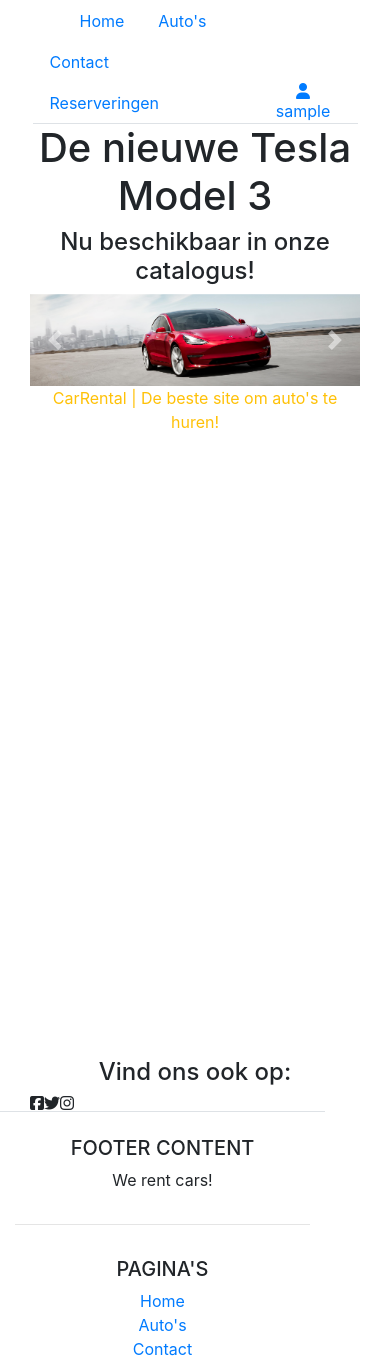
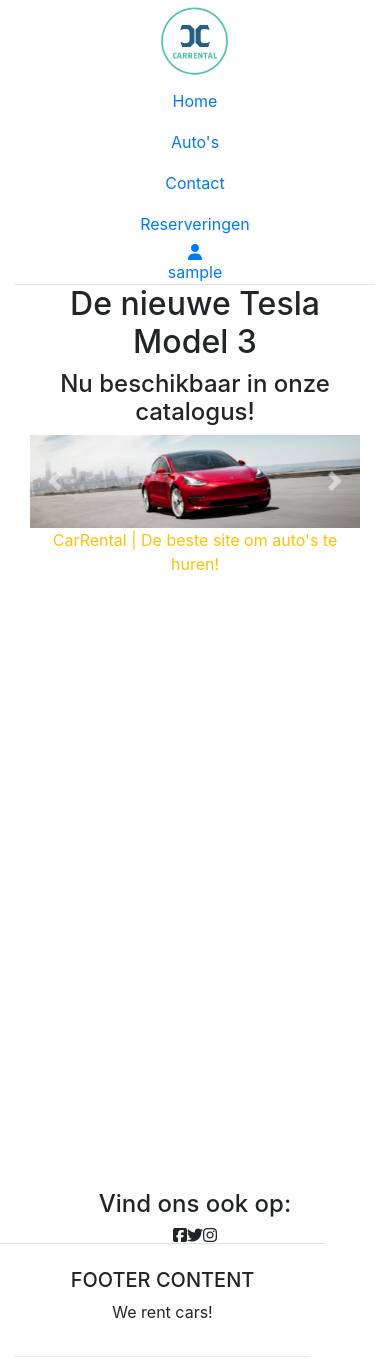
Before and after one commit to KennyNathalia/carrental, a PHP site: page /webapp/ in a window 390 px wide. Shown: the top 1363 px of the page. Run offline with PHP 8.4, Linux system fonts and the light colour scheme; the visitor is signed in with stand-in values (Sample User, id 1); data that the repository does not hold is empty; some libraries are stand-ins or nearby versions.

Commit message:
Responsive gemaakt

```diff
--- a/view/car/index.php
+++ b/view/car/index.php
@@ -10,11 +10,11 @@ $_SESSION['error'] = "";
 <h1 class="ml-5 color-blue">Auto lijst</h1>
 <?php foreach($cars as $row){?>
 	<div class="m-1 row border">
-		<section class="col-6">
+		<section class="col-lg-6 col-sm-12">
 		<h3 class="font-weight-bold m-3 col-12 color-blue"><?php echo $row['merknaam'] ?> <?php echo $row['modelnaam'] ?></h3>
-		<img class="col-7 m-3" src="<?=URL?>public/Auto-images/<?php echo $row['img'] ?>">
+		<img class="col-lg-7 col-sm-12 m-lg-3" src="<?=URL?>public/Auto-images/<?php echo $row['img'] ?>">
 		</section>
-		<section class="col-3 mb-5">
+		<section class="col-lg-3 col-sm-12 mb-5">
 			<h2 class="mt-5 mb-3">€<?php $number= $row['prijs']; echo number_format($number, 0, ',','.'); ?>,-</h2>
 			<p>Huurprijs (per dag): €<?php $huur = $row['prijs'] * 0.002; echo number_format($huur, 0, ',','.');?>,- </p>
 
--- a/view/home/index.php
+++ b/view/home/index.php
@@ -1,6 +1,6 @@
 <div class="container">
 	<div class="col-12">
-		<h1 class="text-center color-blue">De nieuwe Tesla Model 3</h1>
+		<h2 class="text-center color-blue">De nieuwe Tesla Model 3</h2>
 		<h4 class="text-center color-blue">Nu beschikbaar in onze catalogus!</h4>
 
 		<div id="carouselExampleControls" class="carousel slide" data-ride="carousel">
@@ -30,7 +30,7 @@
 	</div>
 
 	<div class="opacity col-12 background-color text-white pb-3">
-		<h1 class="text-center p-3">Wie zijn wij?</h1>
+		<h2 class="text-center p-3">Wie zijn wij?</h2>
 		<p class="text-center">CarRental is opgesticht in 2020 en ze begonnen maar met een paar automerken. Door onze prijzen zijn wij nu een
 		van de beste autoverhuurders ter wereld. Met merken zoals: BMW en Tesla groeide ons bedrijf tot wat het nu is.
 		</p><br>
@@ -44,7 +44,7 @@
 
 	<div class="col-12 mt-3">
 		<h4 class="text-center">Vind ons ook op:</h4>
-		<div class="d-flex justify-content-lg-center">
+		<div class="d-flex justify-content-center">
 			<i class="fab fa-facebook-square"></i>
 			<i class="fab fa-twitter"></i>
 			<i class="fab fa-instagram"></i>
--- a/view/templates/header.php
+++ b/view/templates/header.php
@@ -3,6 +3,7 @@
 <head>
 	<meta charset="utf-8">
 	<meta http-equiv="X-UA-Compatible" content="IE=edge">
+	<meta name="viewport" content="width=device-width, initial-scale=1">
 	<title>CarRental</title>
 	<link rel="stylesheet" type="text/css" href="<?=URL?>css/style.css">
 	<link rel="stylesheet" href="https://stackpath.bootstrapcdn.com/bootstrap/4.5.0/css/bootstrap.min.css" integrity="sha384-9aIt2nRpC12Uk9gS9baDl411NQApFmC26EwAOH8WgZl5MYYxFfc+NcPb1dKGj7Sk" crossorigin="anonymous">
@@ -16,16 +17,18 @@
 	<script src="https://kit.fontawesome.com/970adb2e15.js" crossorigin="anonymous"></script>
 </head>
 <body>
-	<nav>
-	<ul class="row col-10 m-auto nav nav-tabs ">
-		<div class="col-10 row d-flex align-items-end">
-			<img class="w-25 col-1" src="<?=URL?>public/Auto-images/CARRENTAL.png">
-			<li class="nav-item"><a class="nav-link color-green" href="<?= URL ?>home/index">Home</a></li>
-			<li class="nav-item"><a class="nav-link color-green" href="<?= URL ?>car/index">Auto's</a></li>
-			<li class="nav-item"><a class="nav-link color-green" href="<?= URL ?>contact/index">Contact</a></li>
-			<li class="nav-item"><a class="nav-link color-green" href="<?= URL ?>">Reserveringen</a></li>
+	<nav class="col-lg-10 col-sm-12 m-auto">
+		<ul class="row m-auto nav nav-tabs justify-content-center">
+
+			<div class="col-lg-10 col-sm-12 row d-flex align-items-end justify-content-center">
+				<img class="col-4 col-lg-1 col-sm-2 col-md-2 col-xl-1" src="<?=URL?>public/Auto-images/CARRENTAL.png">
+				<li class="nav-item col-lg-2 col-sm-12 text-center"><a class="nav-link color-green" href="<?= URL ?>home/index">Home</a></li>
+				<li class="nav-item col-lg-2 col-sm-12 text-center"><a class="nav-link color-green" href="<?= URL ?>car/index">Auto's</a></li>
+				<li class="nav-item col-lg-2 col-sm-12 text-center"><a class="nav-link color-green" href="<?= URL ?>contact/index">Contact</a></li>
+				<li class="nav-item col-lg-2 col-sm-12 text-center"><a class="nav-link color-green" href="<?= URL ?>reservation/index">Reserveringen</a></li>
+
 			</div>
-		<div  class="col-2 d-flex align-items-end">
+			<div  class="col-lg-2 col-sm-12 d-flex align-items-end text-center justify-content-center">
 				<?php session_start();
 					  $gebruiker = $_SESSION["user"];
 				?>
@@ -37,5 +40,6 @@
 				}
 					 ?></span></a>
 			</div>
+
 		</ul>
 	</nav>
```
Lines whose indentation alone changed are shown as unchanged.
